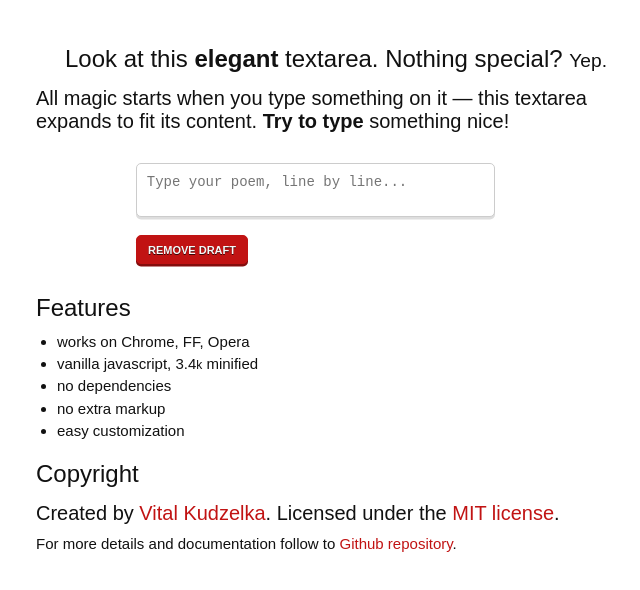
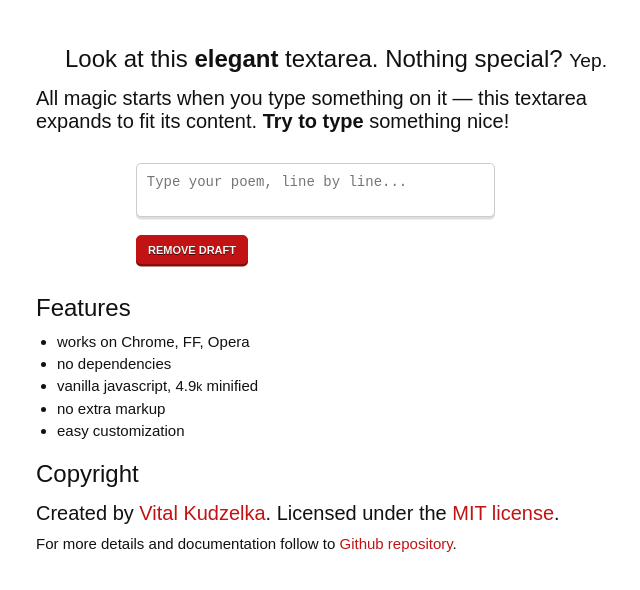
Before and after one commit to vitalk/js-elegant-textarea, a plain HTML site: page docs/index.html in a window 1280 px wide. Shown: the whole page, without its empty margins (304-944 px from the left). Drawn offline with Linux system fonts and the light colour scheme.

Commit message:
update dist size

```diff
--- a/docs/index.html
+++ b/docs/index.html
@@ -26,8 +26,8 @@
                 <h1>Features</h1>
                 <ul>
                     <li>works on Chrome, FF, Opera</li>
-                    <li>vanilla javascript, 3.4<small>k</small> minified</li>
                     <li>no dependencies</li>
+                    <li>vanilla javascript, 4.9<small>k</small> minified</li>
                     <li>no extra markup</li>
                     <li>easy customization</li>
                 </ul>
```
